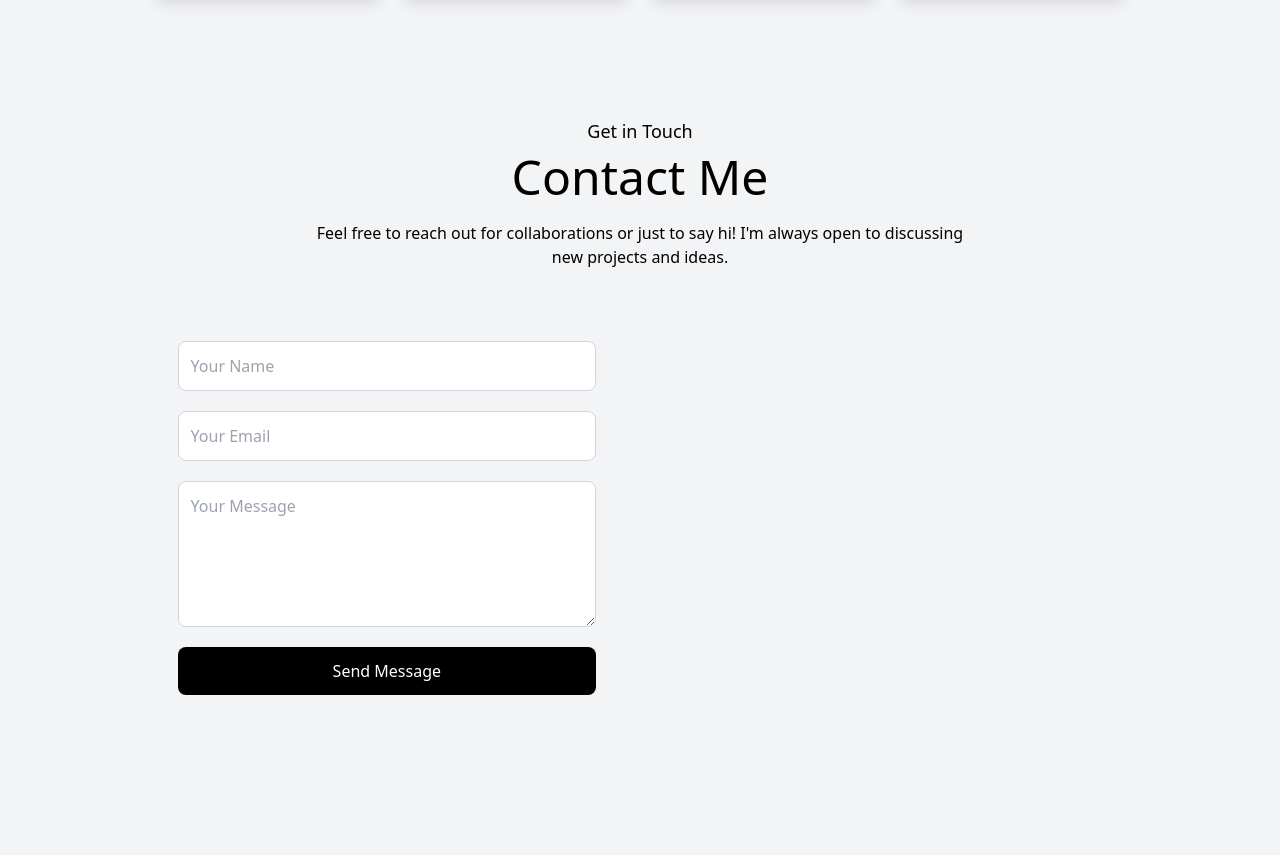
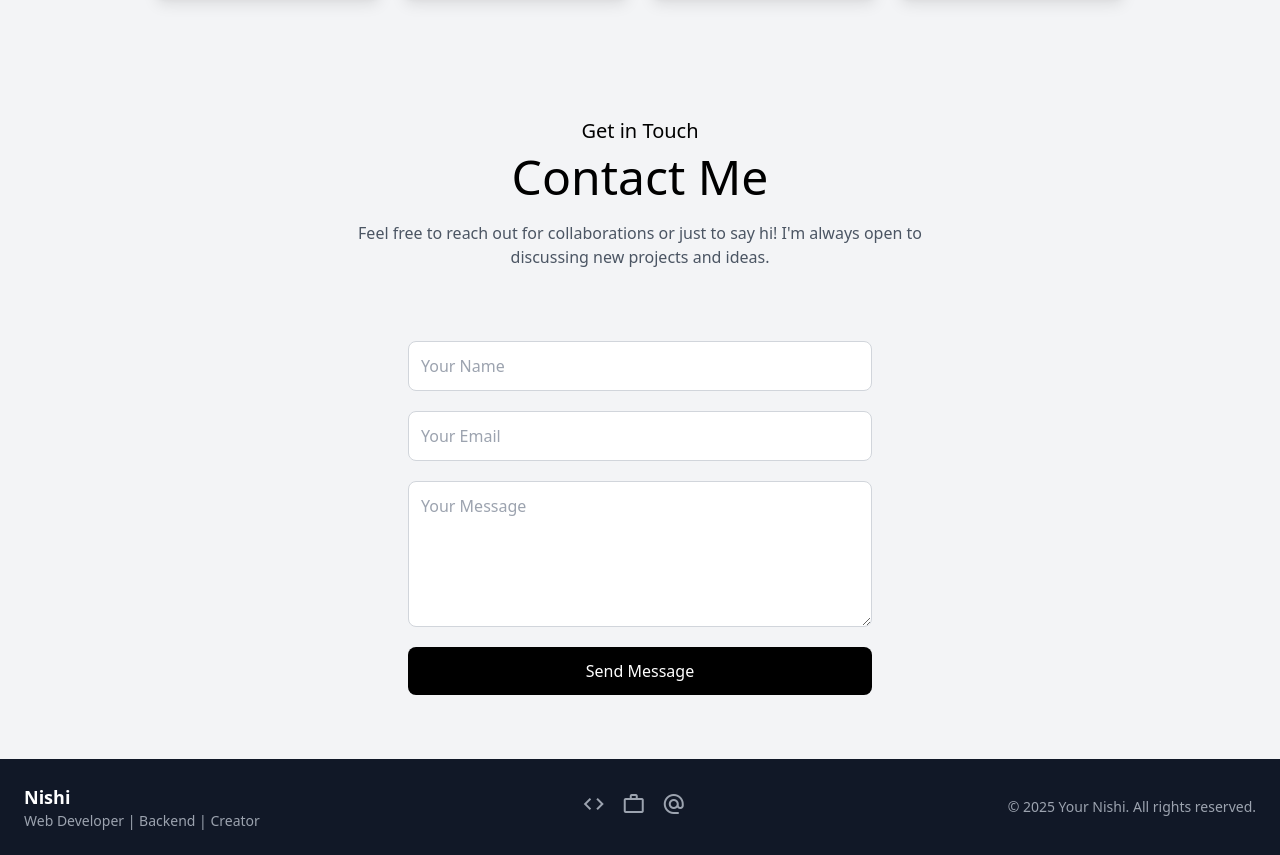
Before and after one commit to nishishukla18/Portfolio, a plain HTML site: page index.html in a window 1280 px wide. Shown: the part 2592-3447 px from the top of the page. Before the commit the page ends 3351 px from the top, so only its background shows below. Drawn offline with nearby package versions, Linux system fonts and the light colour scheme.

Commit message:
new changes

```diff
--- a/index.html
+++ b/index.html
@@ -238,25 +238,65 @@
     </div>
 </div>
 
-    <!-- Contact Me -->
-     <!-- Contact Section -->
-<div id="contact" class="w-full px-[12%] py-10 scroll-mt-20">
-    <h4 class="text-center mb-2 text-lg">Get in Touch</h4>
-    <h2 class="text-center text-5xl">Contact Me</h2>
-    <p class="text-center max-w-2xl mx-auto mt-5 mb-12">
-        Feel free to reach out for collaborations or just to say hi! I'm always open to discussing new projects and ideas.
-    </p>
+<!-- Contact Section -->
+<!-- Contact Section -->
+<div id="contact" class="w-full px-4 md:px-12 lg:px-24 py-10 scroll-mt-20">
+    <div class="max-w-4xl mx-auto">
+        <h4 class="text-center mb-2 text-lg md:text-xl">Get in Touch</h4>
+        <h2 class="text-center text-3xl md:text-5xl font-medium">Contact Me</h2>
+        <p class="text-center max-w-xl mx-auto mt-5 mb-8 md:mb-12 text-sm md:text-base text-gray-600">
+            Feel free to reach out for collaborations or just to say hi! I'm always open to discussing new projects and ideas.
+        </p>
 
-    <div class="grid grid-cols-1 lg:grid-cols-2 gap-10">
-        <!-- Contact Form -->
-        <form class="flex flex-col gap-5  p-6 rounded-lg ">
-            <input type="text" placeholder="Your Name" class="w-full p-3 border border-gray-300 rounded-lg focus:outline-none focus:border-black">
-            <input type="email" placeholder="Your Email" class="w-full p-3 border border-gray-300 rounded-lg focus:outline-none focus:border-black">
-            <textarea placeholder="Your Message" rows="5" class="w-full p-3 border border-gray-300 rounded-lg focus:outline-none focus:border-black"></textarea>
-            <button class="bg-black text-white py-3 rounded-lg hover:bg-gray-800 transition duration-300">Send Message</button>
-        </form>
+        <!-- Centered Contact Form -->
+        <div class="flex justify-center">
+            <form class="w-full max-w-lg flex flex-col gap-5 p-4 md:p-6 rounded-lg">
+                <input type="text" placeholder="Your Name"
+                    class="w-full p-3 text-sm md:text-base border border-gray-300 rounded-lg focus:outline-none focus:border-black">
+                <input type="email" placeholder="Your Email"
+                    class="w-full p-3 text-sm md:text-base border border-gray-300 rounded-lg focus:outline-none focus:border-black">
+                <textarea placeholder="Your Message" rows="5"
+                    class="w-full p-3 text-sm md:text-base border border-gray-300 rounded-lg focus:outline-none focus:border-black"></textarea>
+                <button class="bg-black text-white py-3 text-sm md:text-base rounded-lg hover:bg-gray-800 transition duration-300">
+                    Send Message
+                </button>
+            </form>
+        </div>
     </div>
 </div>
+
+<!-- Footer -->
+<footer class="bg-gray-900 text-white py-6">
+    <div class="container mx-auto flex flex-col md:flex-row items-center justify-between px-6">
+      <!-- Left Section -->
+      <div class="text-center md:text-left">
+        <h2 class="text-lg font-semibold">Nishi</h2>
+        <p class="text-sm text-gray-400">Web Developer | Backend | Creator</p>
+      </div>
+
+      <!-- Center Social Links -->
+      <div class="flex space-x-4 my-4 md:my-0">
+        <a href="#" class="text-gray-400 hover:text-white">
+          <span class="material-symbols-outlined text-2xl">code</span>
+        </a>
+        <a href="#" class="text-gray-400 hover:text-white">
+          <span class="material-symbols-outlined text-2xl">work</span>
+        </a>
+        <a href="#" class="text-gray-400 hover:text-white">
+          <span class="material-symbols-outlined text-2xl">alternate_email</span>
+        </a>
+      </div>
+
+      <!-- Right Section -->
+      <div class="text-center md:text-right">
+        <p class="text-sm text-gray-400">© 2025 Your Nishi. All rights reserved.</p>
+      </div>
+    </div>
+  </footer>
+
+  <!-- Google Icons Link -->
+  <link rel="stylesheet" href="https://fonts.googleapis.com/css2?family=Material+Symbols+Outlined" />
+
 
     <script src="script.js"></script>
 </body>
```
